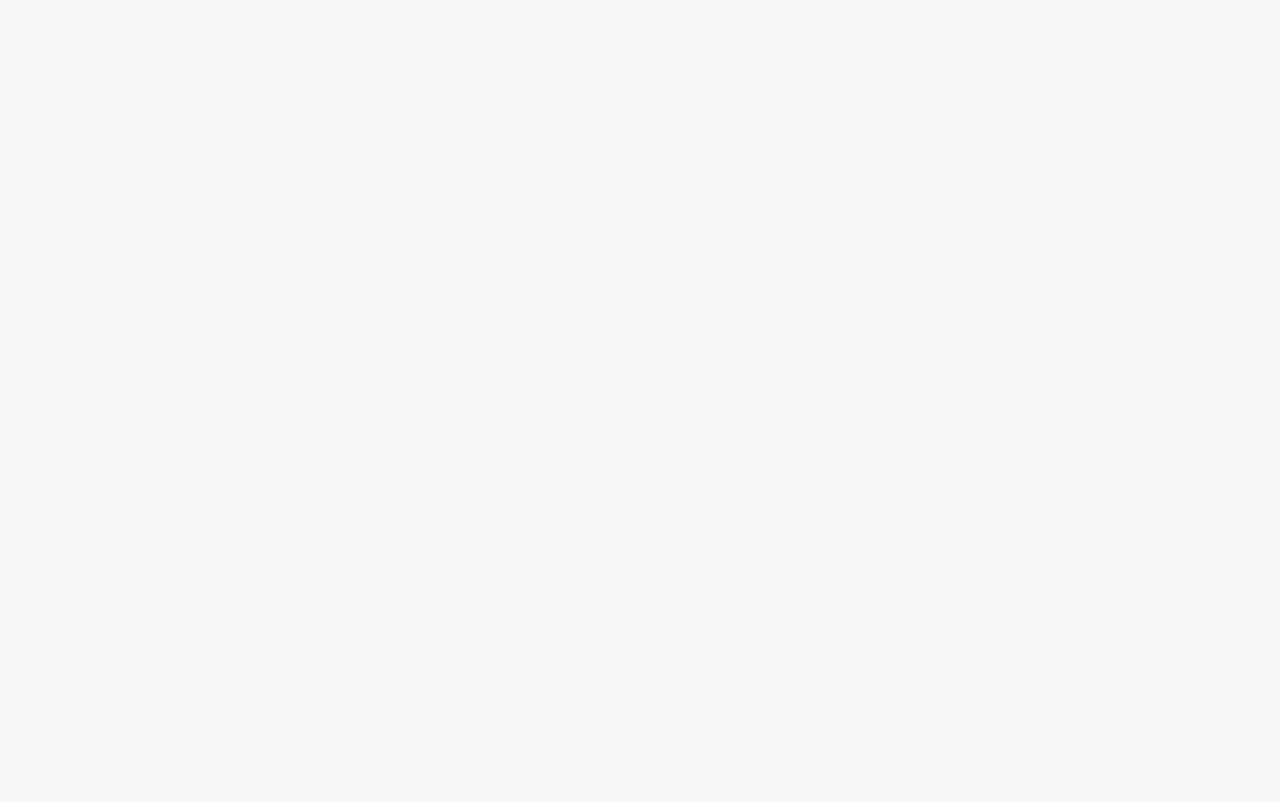
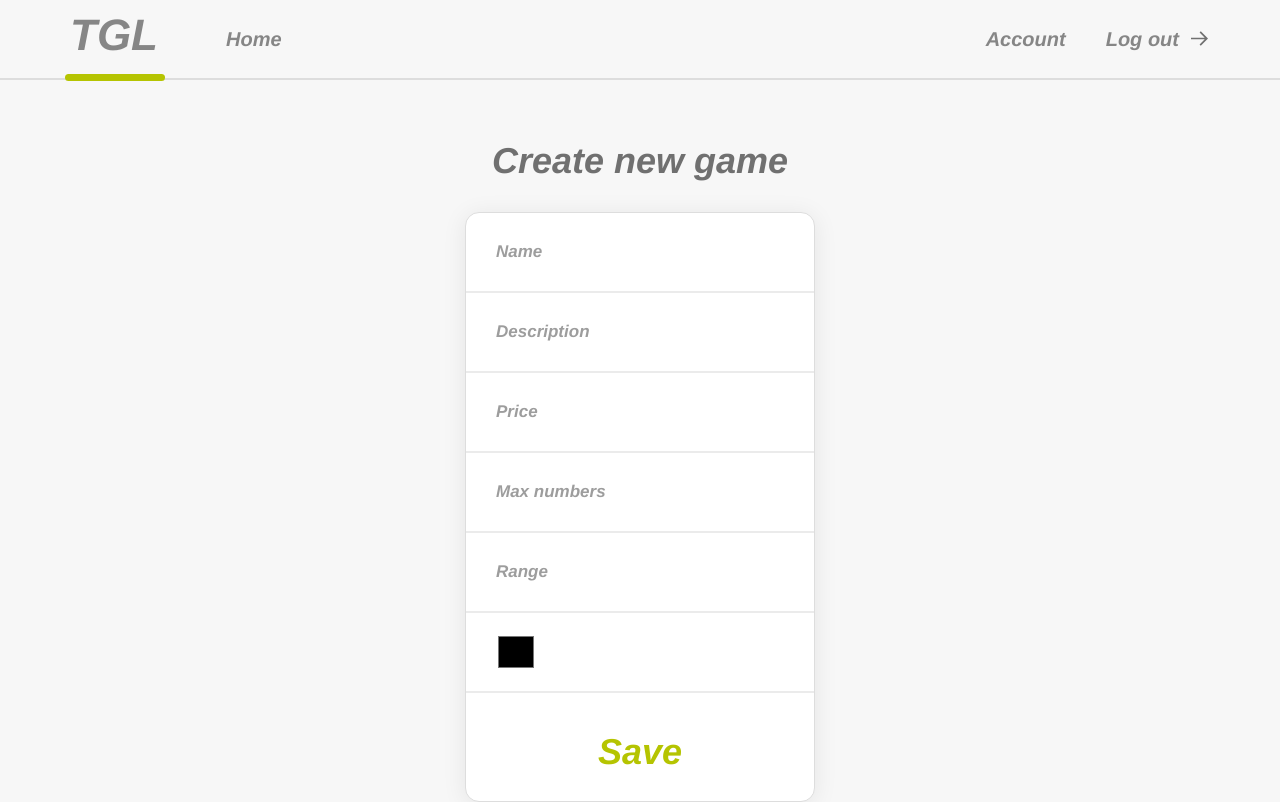
Before and after one commit to luiz-gustavo0/lab-tgl-reactjs, a React (Vite) app in the folder tgl-frontend/: page /new-game in a window 1280 px wide. Before the commit this address had no page. Built offline with nearby package versions, Linux system fonts and the light colour scheme; sample sign-in values are in the browser's storage.

Commit message:
feat: create new game

```diff
--- a/tgl-frontend/src/@types/index.ts
+++ b/tgl-frontend/src/@types/index.ts
@@ -2,6 +2,7 @@ export type User = {
   id: number;
   email: string;
   name: string;
+  is_admin: boolean;
 };
 
 export type ErrorMessage = {
--- a/tgl-frontend/src/App.tsx
+++ b/tgl-frontend/src/App.tsx
@@ -10,6 +10,7 @@ const ResetPassword = lazy(() => import('pages/ResetPassword'));
 const ChangePassword = lazy(() => import('pages/ChangePassword'));
 const Home = lazy(() => import('pages/Home'));
 const NewBet = lazy(() => import('pages/NewBet'));
+const NewGame = lazy(() => import('pages/NewGame'));
 
 import { Layout, PrivateRoutes } from 'components';
 
@@ -36,6 +37,14 @@ function App() {
               </PrivateRoutes>
             }
           />
+          <Route
+            path='/new-game'
+            element={
+              <PrivateRoutes>
+                <NewGame />
+              </PrivateRoutes>
+            }
+          />
           <Route path='auth' element={<Layout />}>
             <Route index element={<Login />} />
             <Route path='register' element={<Register />} />
--- a/tgl-frontend/src/components/Header/index.tsx
+++ b/tgl-frontend/src/components/Header/index.tsx
@@ -3,16 +3,19 @@ import * as S from './styles';
 
 import { useCallback, useState } from 'react';
 import { useDispatch } from 'react-redux';
-import { setIsAuthenticated } from 'features/auth/loginSlice';
+import { getUserData, setIsAuthenticated } from 'features/auth/loginSlice';
 
 import iconMenu from 'img/menu.svg';
 import iconCart from 'img/cart-black.svg';
 import iconCloseMenu from 'img/clear.svg';
 import iconArrowRightBlack from 'img/arrow-right-black.svg';
 import { openCart } from 'features/cart/cartSlice';
+import { useAppSelector } from 'store/hooks';
+import { selectUser } from 'features/user/userSlice';
 
 export const Header = () => {
   const [isOpenMenu, setIsOpenMenu] = useState(false);
+  const user = useAppSelector(getUserData);
   const dispatch = useDispatch();
   const navigate = useNavigate();
 
@@ -46,6 +49,13 @@ export const Header = () => {
                 Home
               </Link>
             </li>
+            {user?.is_admin && (
+              <li>
+                <Link to='new-game' onClick={handleOpenMenu}>
+                  New Game
+                </Link>
+              </li>
+            )}
             <li>
               <Link to='/' onClick={handleOpenMenu}>
                 Account
--- a/tgl-frontend/src/features/auth/loginSlice.ts
+++ b/tgl-frontend/src/features/auth/loginSlice.ts
@@ -28,6 +28,7 @@ export const login = createAsyncThunk<
 
     api.defaults.headers.common.Authorization = tokenData.token;
     localStorage.setItem('tgl:token', JSON.stringify(tokenData));
+    localStorage.setItem('tgl:user', JSON.stringify(user));
     return user;
   } catch (error) {
     const handleError = error as AxiosError<ErrorMessage>;
@@ -84,3 +85,9 @@ const loginSlice = createSlice({
 export const { setIsAuthenticated, clearLoginState } = loginSlice.actions;
 export const selectAuth = (state: RootState) => state.login;
 export default loginSlice.reducer;
+
+export const getUserData = (state: RootState) => {
+  const user: User = JSON.parse(localStorage.getItem('tgl:user') as '{}');
+
+  return user;
+};
--- a/tgl-frontend/src/features/game/gameSlice.ts
+++ b/tgl-frontend/src/features/game/gameSlice.ts
@@ -4,6 +4,15 @@ import { AxiosError } from 'axios';
 import api from 'services/api';
 import { RootState } from 'store';
 import type { ErrorMessage, Game } from '@types';
+
+type CreateGameData = {
+  name: string;
+  description: string;
+  price: number;
+  max_number: number;
+  range: number;
+  color: string;
+};
 
 type GetGamesResponse = {
   min_cart_value: number;
@@ -21,6 +30,25 @@ type GameState = {
   status: 'IDLE' | 'LOADING' | 'SUCCESS' | 'FAILED';
   error: ErrorMessage | null;
 };
+
+export const createGame = createAsyncThunk<
+  void,
+  CreateGameData,
+  { rejectValue: ErrorMessage }
+>('game/create', async (createGameData, thunkApi) => {
+  try {
+    const response = await api.post('/admin/create-game', createGameData);
+    if (response.status === 200) {
+      toast.success('Game created successfully');
+    }
+  } catch (error) {
+    const handleError = error as AxiosError<ErrorMessage>;
+    if (!handleError.response) {
+      throw error;
+    }
+    return thunkApi.rejectWithValue(handleError.response?.data);
+  }
+});
 
 export const getGames = createAsyncThunk<
   GetGamesResponse,
@@ -141,6 +169,21 @@ const gameSlice = createSlice({
           state.error = { message: action.error.message! };
         }
       });
+    builder
+      .addCase(createGame.pending, (state) => {
+        state.status = 'LOADING';
+      })
+      .addCase(createGame.fulfilled, (state) => {
+        state.status = 'SUCCESS';
+      })
+      .addCase(createGame.rejected, (state, action) => {
+        state.status = 'FAILED';
+        if (action.payload) {
+          state.error = action.payload;
+        } else {
+          state.error = { message: action.error.message! };
+        }
+      });
   },
 });
 
--- /dev/null
+++ b/tgl-frontend/src/pages/NewGame/index.tsx
@@ -0,0 +1,106 @@
+import { SubmitHandler, useForm } from 'react-hook-form';
+import { yupResolver } from '@hookform/resolvers/yup';
+import * as yup from 'yup';
+
+import { Button, Card, Container, Form, Header, Input } from 'components';
+
+import * as S from './styles';
+import { useDispatch } from 'react-redux';
+import { createGame, selectGame } from 'features/game/gameSlice';
+import { useEffect } from 'react';
+import { useAppSelector } from 'store/hooks';
+import { toast } from 'react-toastify';
+
+type CreateGameData = {
+  name: string;
+  description: string;
+  price: number;
+  max_number: number;
+  range: number;
+  color: string;
+};
+
+const CreateGameSchema = yup.object().shape({
+  name: yup.string().required(),
+  description: yup.string().required(),
+  price: yup.number().required(),
+  max_number: yup.number().required(),
+  range: yup.number().required(),
+  color: yup.string().required(),
+});
+
+const NewGame = () => {
+  const { status, error } = useAppSelector(selectGame);
+  const {
+    register,
+    handleSubmit,
+    formState: { errors },
+  } = useForm<CreateGameData>({ resolver: yupResolver(CreateGameSchema) });
+  const dispatch = useDispatch();
+
+  const handleCreateGame: SubmitHandler<CreateGameData> = (data) => {
+    dispatch(createGame(data));
+  };
+
+  useEffect(() => {
+    if (status === 'FAILED') {
+      toast.error(error?.message);
+    }
+  }, [status]);
+
+  return (
+    <>
+      <Header />
+      <Container>
+        <S.Wrapper>
+          <Card tittle='Create new game'>
+            <Form onSubmit={handleSubmit(handleCreateGame)}>
+              <Input
+                placeholder='Name'
+                {...register('name')}
+                error={errors.name}
+              />
+              <Input
+                placeholder='Description'
+                {...register('description')}
+                error={errors.name}
+              />
+              <Input
+                placeholder='Price'
+                type='number'
+                min={1}
+                step={0.1}
+                {...register('price')}
+                error={errors.name}
+              />
+              <Input
+                placeholder='Max numbers'
+                type='number'
+                min={1}
+                {...register('max_number')}
+                error={errors.name}
+              />
+              <Input
+                placeholder='Range'
+                type='number'
+                min={1}
+                {...register('range')}
+                error={errors.name}
+              />
+              <Input
+                type='color'
+                style={{ width: '100px', height: '40px' }}
+                {...register('color')}
+                error={errors.name}
+              />
+
+              <Button>Save</Button>
+            </Form>
+          </Card>
+        </S.Wrapper>
+      </Container>
+    </>
+  );
+};
+
+export default NewGame;
--- /dev/null
+++ b/tgl-frontend/src/pages/NewGame/styles.ts
@@ -0,0 +1,10 @@
+import styled from 'styled-components';
+
+export const Wrapper = styled.div`
+  width: 100%;
+  height: 100%;
+  display: flex;
+  align-items: center;
+  justify-content: center;
+  padding-top: 6rem;
+`;
```
